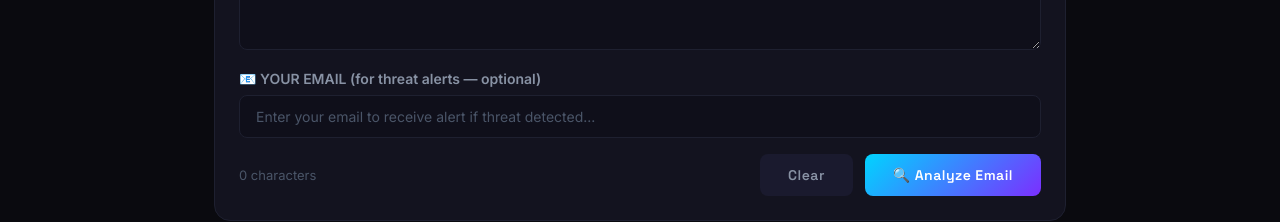
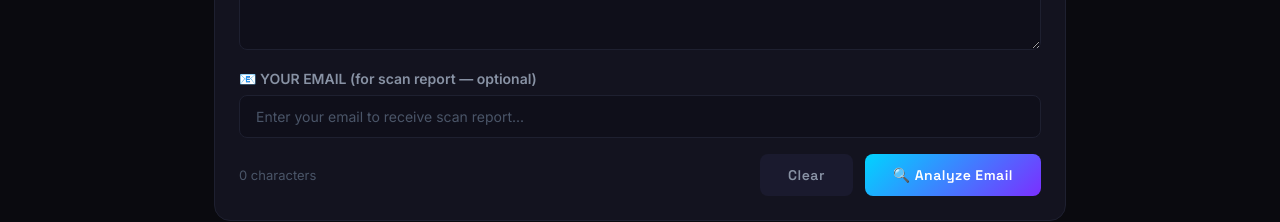
Before and after one commit to aksharakbtech24-sudo/phantombreaker, a React (Create React App) app: page / in a window 1280 px wide. Both pictures are taken after a click on the button "Phishing". Shown: the part 432-654 px from the top of the page. Built offline with nearby package versions, Linux system fonts and the light colour scheme.

Commit message:
Fix email content to avoid spam filters

```diff
--- a/src/components/PhishingAnalyzer.js
+++ b/src/components/PhishingAnalyzer.js
@@ -42,7 +42,7 @@ function PhishingAnalyzer({ addToHistory }) {
           to_email: alertEmail,
           name: 'PhantomBreaker User',
           time: new Date().toLocaleString(),
-          message: `⚠️ HIGH THREAT DETECTED!\n\nThreat Score: ${data.combined_threat_score}/100\nVerdict: ${data.is_phishing ? 'PHISHING DETECTED' : 'SAFE'}\nLanguage: ${data.language_detected}\nTactics: ${data.manipulation_tactics?.join(', ') || 'None'}\n\nDO NOT click any links in that suspicious email.\n\nStay safe,\nPhantomBreaker Security Platform\nphantombreaker.vercel.app`,
+          message: `PhantomBreaker has completed your email security scan.\n\nThreat Score: ${data.combined_threat_score}/100\nVerdict: ${data.is_phishing ? 'Phishing Detected' : 'Safe'}\nLanguage: ${data.language_detected}\nTactics Found: ${data.manipulation_tactics?.join(', ') || 'None'}\n\nPlease avoid clicking any links in the scanned email if threat was detected.\n\nRegards,\nPhantomBreaker Security Platform\nphantombreaker.vercel.app`,
         },
         EMAILJS_PUBLIC_KEY
       );
@@ -119,12 +119,12 @@ function PhishingAnalyzer({ addToHistory }) {
               display: 'block', marginBottom: '8px',
               fontSize: '14px', fontWeight: 600, color: 'var(--text-secondary)'
             }}>
-              📧 YOUR EMAIL (for threat alerts — optional)
+              📧 YOUR EMAIL (for scan report — optional)
             </label>
             <input
               type="email"
               className="input-field"
-              placeholder="Enter your email to receive alert if threat detected..."
+              placeholder="Enter your email to receive scan report..."
               value={alertEmail}
               onChange={e => setAlertEmail(e.target.value)}
               style={{ padding: '12px 16px', width: '100%', boxSizing: 'border-box' }}
@@ -221,7 +221,7 @@ function PhishingAnalyzer({ addToHistory }) {
                     background: 'rgba(0,212,255,0.1)', border: '1px solid rgba(0,212,255,0.3)',
                     borderRadius: '8px', fontSize: '13px', color: 'var(--accent-cyan)'
                   }}>
-                    📧 Security alert sent to {alertEmail}!
+                    📧 Scan report sent to {alertEmail}!
                   </div>
                 )}
                 <div style={{ marginTop: '16px' }}>
```
